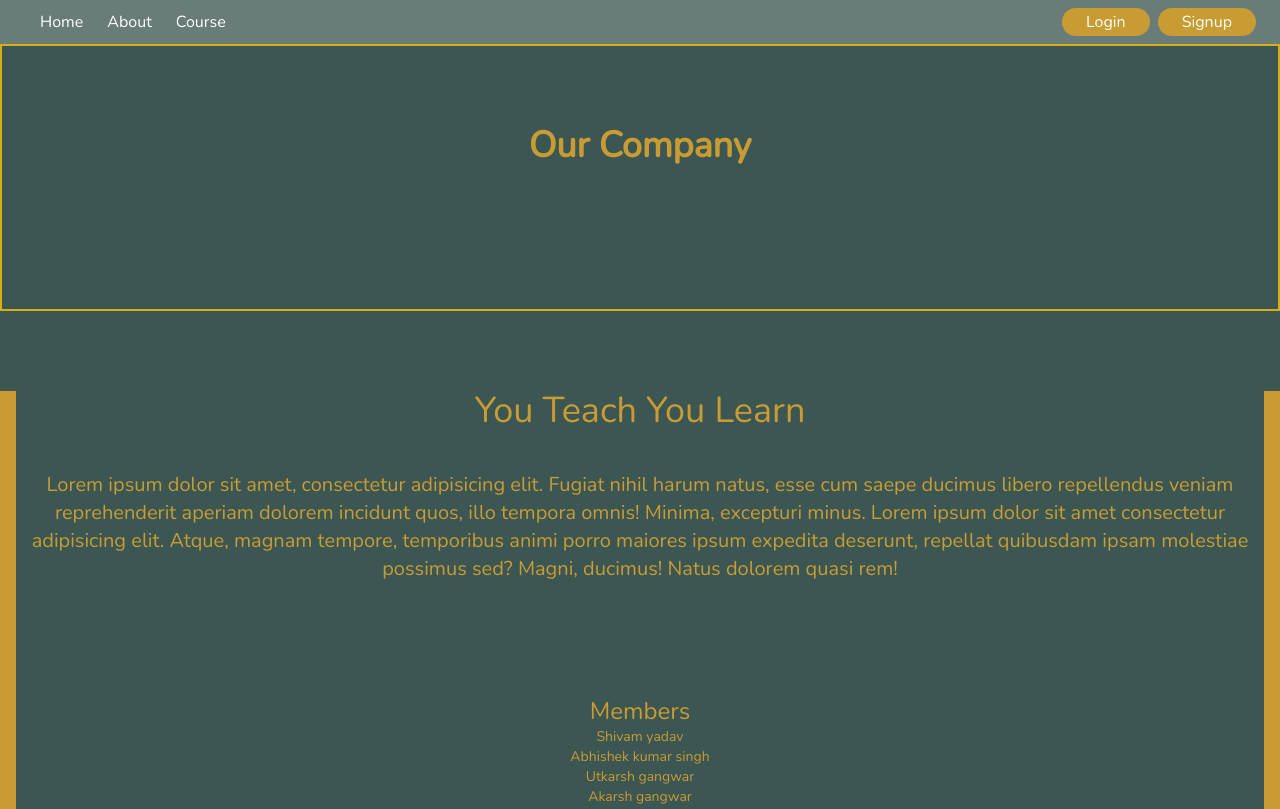
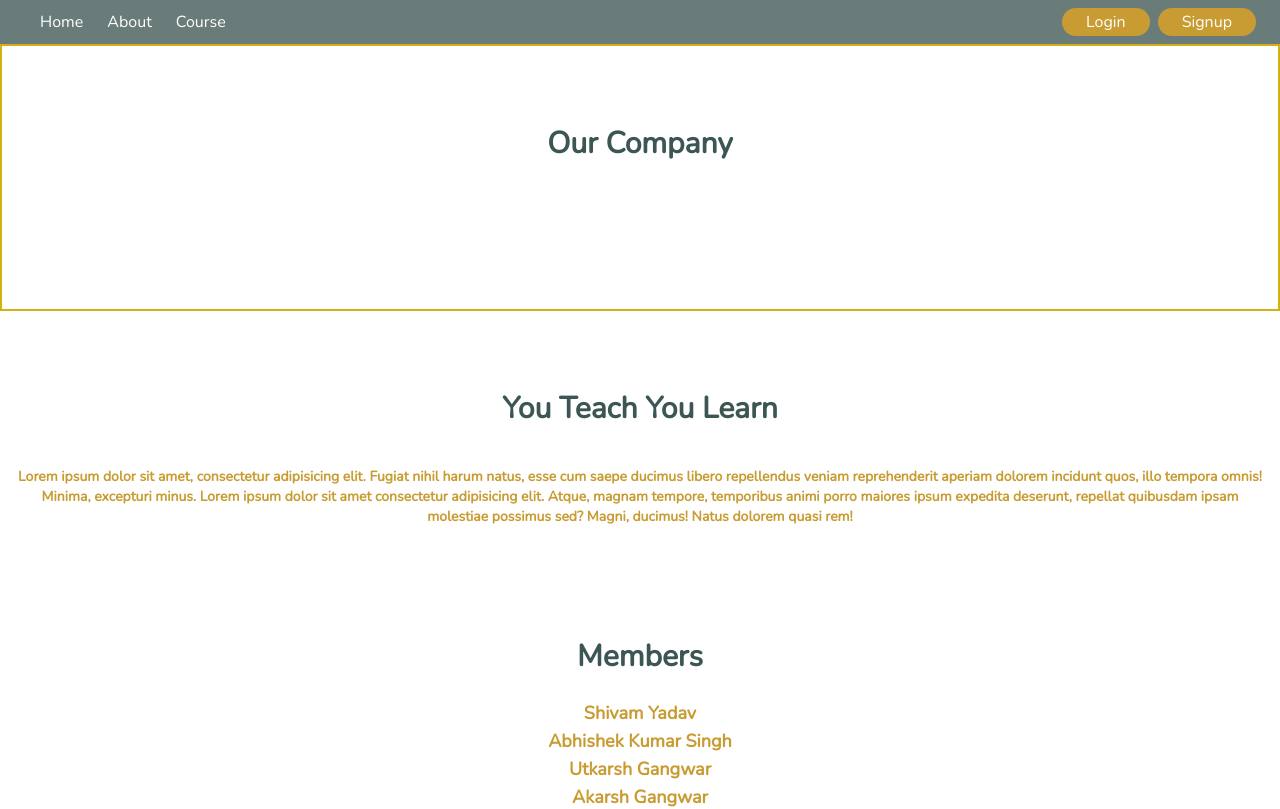
Before and after one commit to DevRyth/Time-Bank-Client, a React (Create React App) app: page /aboutus in a window 1280 px wide. Shown: the top 809 px of the page. Built offline with nearby package versions, Linux system fonts and the light colour scheme.

Commit message:
updated about-us

```diff
--- a/src/components/aboutus/Aboutus.tsx
+++ b/src/components/aboutus/Aboutus.tsx
@@ -2,15 +2,14 @@ import React from "react";
 interface Props {}
 const Aboutus: React.FC<Props> = () => {
   return (
-    <div className="h-screen bg-primary-dark">
-      <div className="h-1/3  border-2 border-secondary-lite text-center pt-20 font-extrabold text-secondary-dark text-4xl">
-        {" "}
+    <div className="h-screen">
+      <div className="h-1/3 border-2 border-secondary-lite text-center pt-20 font-extrabold text-primary-dark text-3xl">
         Our Company
       </div>
-      <div className="h-full  bg-secondary-dark">
-        <div className=" m-4  mt-10 min-h-screen bg-primary-dark text-4xl text-center text-secondary-dark flex flex-col lg:mt-20">
+      <div className="h-full">
+        <div className="m-4 mt-10 min-h-screen text-3xl font-extrabold text-center text-primary-dark flex flex-col lg:mt-20">
           You Teach You Learn
-          <div className=" mt-4 mb-8 text-center text-xl lg:mt-10">
+          <div className=" mt-4 mb-8 text-center text-sm lg:mt-10 text-secondary-dark">
             Lorem ipsum dolor sit amet, consectetur adipisicing elit. Fugiat
             nihil harum natus, esse cum saepe ducimus libero repellendus veniam
             reprehenderit aperiam dolorem incidunt quos, illo tempora omnis!
@@ -19,12 +18,14 @@ const Aboutus: React.FC<Props> = () => {
             maiores ipsum expedita deserunt, repellat quibusdam ipsam molestiae
             possimus sed? Magni, ducimus! Natus dolorem quasi rem!
           </div>
-          <div className="mt-20 text-center text-2xl">Members</div>
-          <div className="text-center text-sm">Shivam yadav</div>
-          <div className="text-center text-sm">Abhishek kumar singh</div>
-          <div className="text-center text-sm">Utkarsh gangwar</div>
-          <div className="text-center text-sm">Akarsh gangwar</div>
-          <div className="text-center text-sm">Divyanshu sinha</div>
+          <div className="mt-20 text-center text-3xl">Members</div>
+          <div className="text-lg text-center mt-6 text-secondary-dark">
+            <div className="">Shivam Yadav</div>
+            <div className="">Abhishek Kumar Singh</div>
+            <div className="">Utkarsh Gangwar</div>
+            <div className="">Akarsh Gangwar</div>
+            <div className="">Divyanshu Sinha</div>
+          </div>
         </div>
       </div>
     </div>
```
